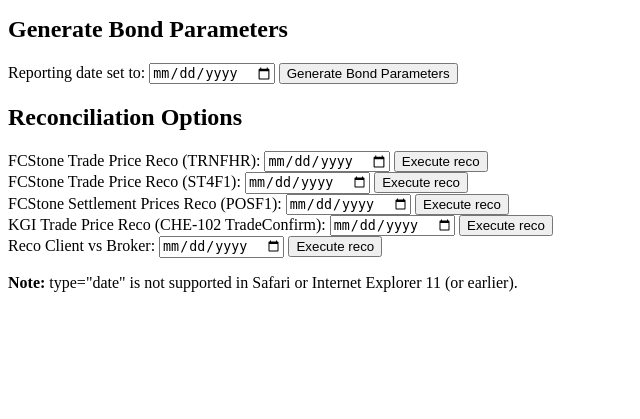
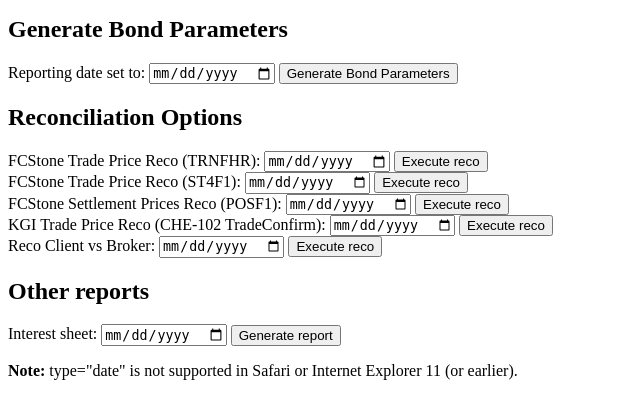
Before and after one commit to lastseenjustnow/flask-demo, a Flask app: page / in a window 1280 px wide. Shown: the part 227-646 px from the top of the page, without its empty margins (0-640 px from the left). Run offline with Flask 2, Linux system fonts and the light colour scheme.

Commit message:
Added interest sheet airflow DAG trigger button.

```diff
--- a/server.py
+++ b/server.py
@@ -593,6 +593,15 @@
         [ResultInfo("Command has been passed to a server. File will have been delivered to email in a few minutes.")])
     return render_template('results.html', table=res)
 
+@app.route('/interest_sheet', methods=['GET', 'POST'])
+def interest_sheet():
+    data = {"conf": {"to_date": request.form['interest_sheet']}}
+    requests.post("http://airflow:8080/api/experimental/dags/interest_sheet/dag_runs",
+                  data=json.dumps(data))
+    res = ResultsTable(
+        [ResultInfo("Command has been passed to a server. File will have been delivered to email in a few minutes.")])
+    return render_template('results.html', table=res)
+
 
 if __name__ == '__main__':
     app.secret_key = 'super secret key'
--- a/templates/index.html
+++ b/templates/index.html
@@ -50,6 +50,13 @@
     <input type="date" id="reco_client_broker" name="reco_client_broker">
     <input type="submit" name="Execute reco" value="Execute reco">
 </form>
+
+<h2>Other reports</h2>
+<form method=post action="/interest_sheet">
+    <label for="interest_sheet">Interest sheet:</label>
+    <input type="date" id="interest_sheet" name="interest_sheet">
+    <input type="submit" name="Generate report" value="Generate report">
+</form>
+</body>
+
 <p><strong>Note:</strong> type="date" is not supported in Safari or Internet Explorer 11 (or earlier).</p>
-
-</body>
```
